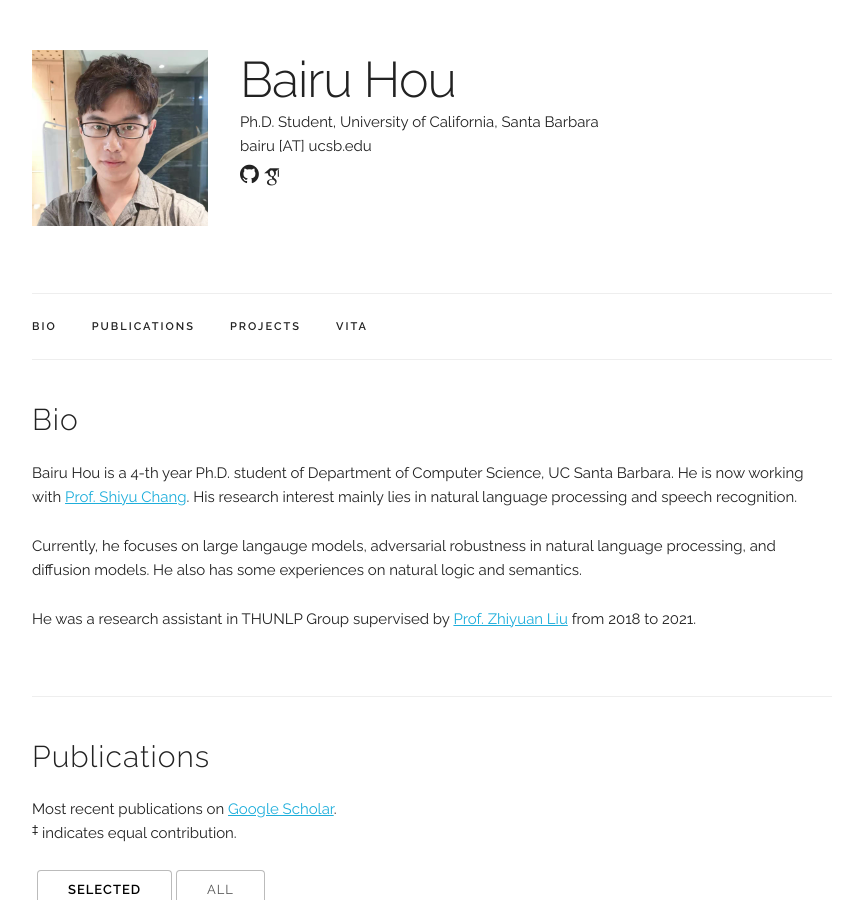
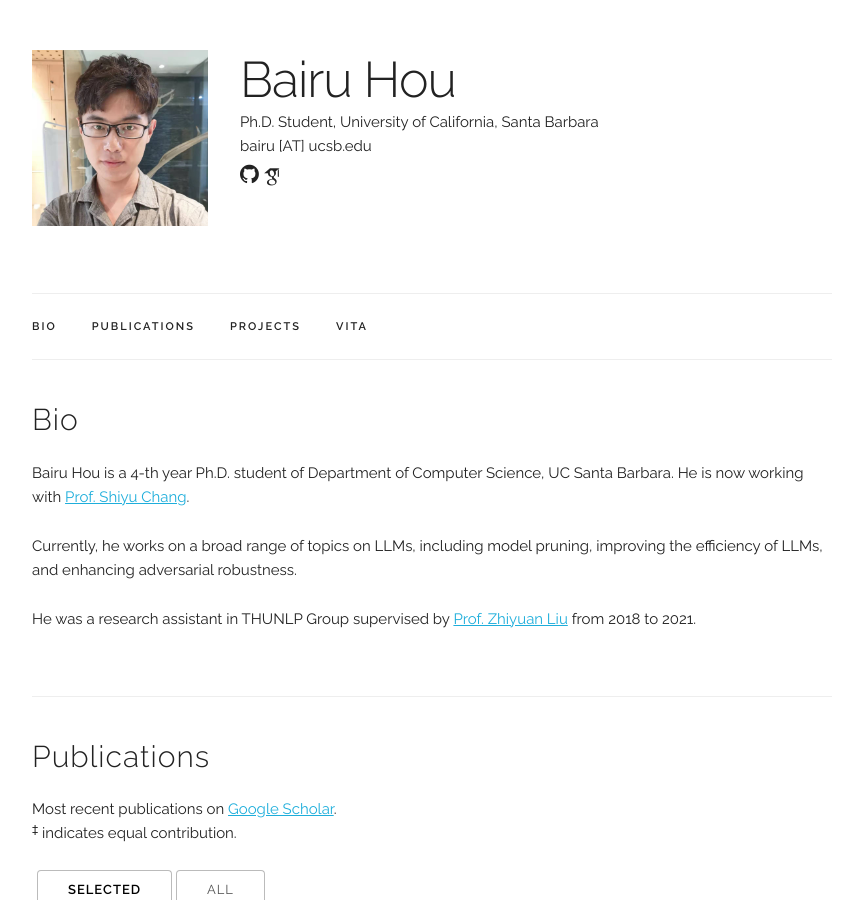
Before and after one commit to hbr690188270/hbr690188270.github.io, a Jekyll site: the page built from index.html, in a window 1280 px wide and 900 px high. Shown: the whole window, without its empty margins (208-1071 px from the left). Built offline with Jekyll 4.4.1, drawn with Linux system fonts in a browser that asks for light colours; some web fonts are replaced.

Commit message:
update the bio

```diff
--- a/index.html
+++ b/index.html
@@ -6,11 +6,11 @@
 <div class="docs-section" id="bio">
   <h4>Bio</h4>
   <p>
-  Bairu Hou is a 4-th year Ph.D. student of Department of Computer Science, UC Santa Barbara. He is now working with <a href="https://people.csail.mit.edu/chang87/">Prof. Shiyu Chang</a>. His research interest mainly lies in natural language processing and speech recognition.
+  Bairu Hou is a 4-th year Ph.D. student of Department of Computer Science, UC Santa Barbara. He is now working with <a href="https://people.csail.mit.edu/chang87/">Prof. Shiyu Chang</a>.
   </p>
 
   <p>
-    Currently, he focuses on large langauge models, adversarial robustness in natural language processing, and diffusion models. He also has some experiences on natural logic and semantics.
+    Currently, he works on a broad range of topics on LLMs, including model pruning, improving the efficiency of LLMs, and enhancing adversarial robustness.
   </p>
 
   <p>
```
